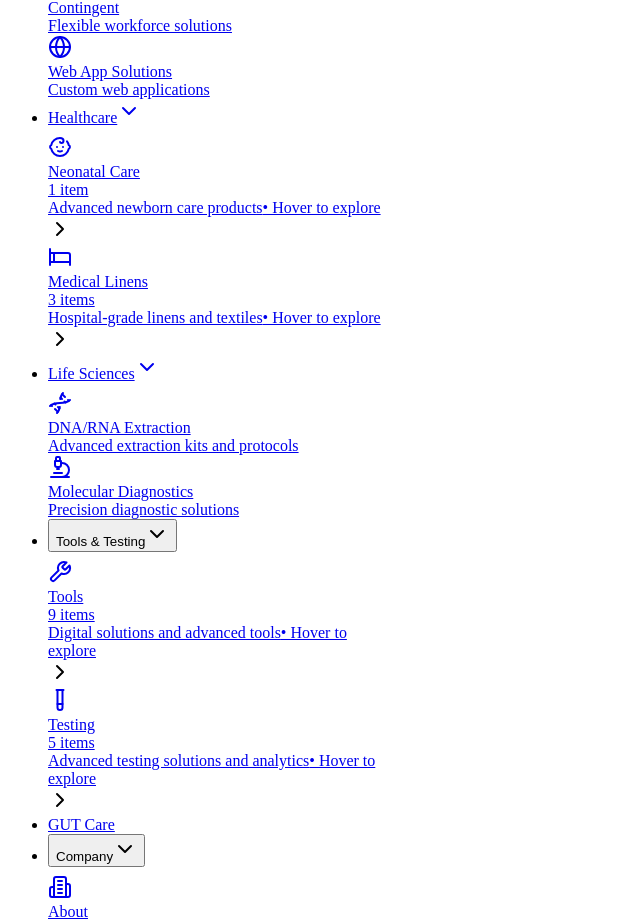
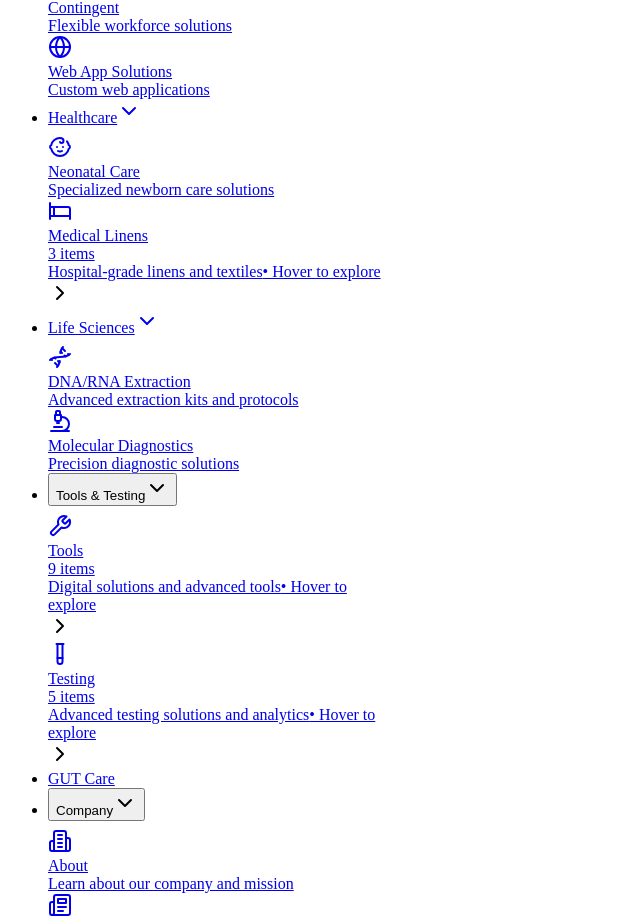
Before and after one commit to adarshtiwari1998/NiddikkareLLPWebsite, a React (Vite) app in the folder client/: page / in a window 1280 px wide. Shown: the part 937-1858 px from the top of the page, without its empty margins (0-640 px from the left). Built offline with nearby package versions, Linux system fonts and the light colour scheme.

Commit message:
Restored to '06d13f92e944a1873ad7f82cc2b166ad465f3b2a'
Replit-Restored-To: 06d13f92e944a1873ad7f82cc2b166ad465f3b2a

```diff
--- a/client/src/components/layout/header-new.tsx
+++ b/client/src/components/layout/header-new.tsx
@@ -175,16 +175,8 @@ export default function Header() {
     {
       href: "/healthcare/neonatal-care",
       label: "Neonatal Care",
-      description: "Advanced newborn care products",
-      icon: Baby,
-      submenu: [
-        {
-          href: "/products/medical-linens/baby-first-touch",
-          label: "Baby's First Touch",
-          description: "100% cotton construction",
-          icon: Heart
-        }
-      ]
+      description: "Specialized newborn care solutions",
+      icon: Baby
     },
     {
       href: "/healthcare/medical-linens",
```
Also changed, not shown: attached_assets/image_1753207253598.png (deleted), attached_assets/image_1753207288476.png (deleted).
